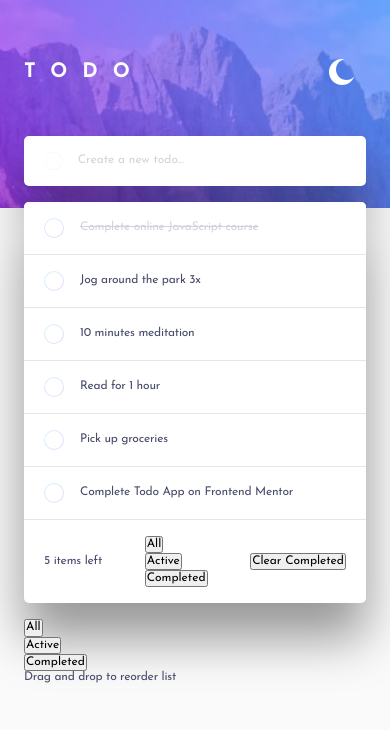
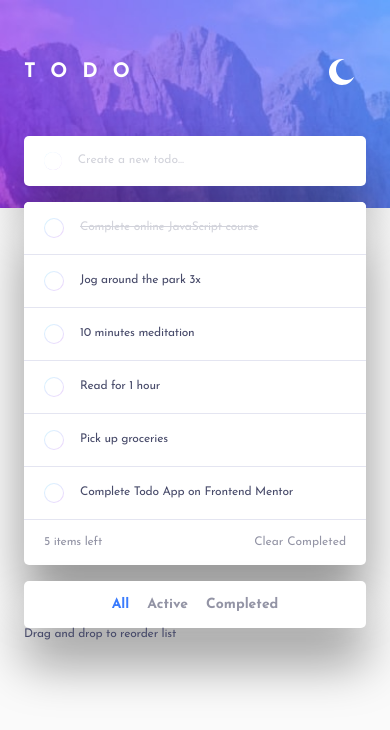
Before and after one commit to karolbanat/fem-todo-app, a website: page index.html in a window 390 px wide. Drawn offline with Linux system fonts and the light colour scheme.

Commit message:
Counter and action buttons

```diff
--- a/index.html
+++ b/index.html
@@ -123,7 +123,8 @@
         </section> <!-- Main todo app list and filters end-->
         <!-- Filters for mobile display -->
         <ul data-screen="mobile" class="filters">
-          <li><button data-filter="all" class="filter-button"><span class="visually-hidden">Show</span> All</button>
+          <li><button data-filter="all" class="filter-button active"><span class="visually-hidden">Show</span>
+              All</button>
           </li>
           <li><button data-filter="active" class="filter-button"><span class="visually-hidden">Show</span>
               Active</button></li>
--- a/src/sass/abstracts/_mixins.scss
+++ b/src/sass/abstracts/_mixins.scss
@@ -37,13 +37,13 @@
 	--bg-todo: var(--clr-neutral-700-dark);
 	--input-placeholder: var(--clr-neutral-300-dark);
 	--input-caret: var(--clr-primary-600-dark);
-	--bg-task-button: linear-gradient(135deg, var(--clr-primary-400-light), var(--clr-primary-500-light));
+	--bg-task-button: linear-gradient(135deg, var(--clr-primary-400-dark), var(--clr-primary-500-dark));
 	--task-border: var(--clr-neutral-600-dark);
 	--task-completed: var(--clr-neutral-500-dark);
 	--todo-counter: var(--clr-neutral-400-dark);
 	--button-text: var(--clr-neutral-400-dark);
 	--button-text-hover: var(--clr-neutral-200-dark);
-	--button-text-active: var(--clr-primary-600-light);
+	--button-text-active: var(--clr-primary-600-dark);
 	--reorder-info: var(--clr-neutral-400-dark);
 	@include mq(medium) {
 		--bg-image: url('../images/bg-desktop-dark.jpg');
--- a/src/sass/abstracts/_variables.scss
+++ b/src/sass/abstracts/_variables.scss
@@ -24,8 +24,8 @@ $themes: (
 	dark: (
 		primary: (
 			400: hsl(192 100% 67%),
-			500: hsl(220 98% 61%),
-			600: hsl(280 87% 65%),
+			500: hsl(280 87% 65%),
+			600: hsl(220 98% 61%),
 		),
 		neutral: (
 			100: hsl(236 33% 92%),
--- /dev/null
+++ b/src/sass/components/_filters.scss
@@ -0,0 +1,25 @@
+@use '../abstracts/mixins' as mxn;
+
+.filters {
+	display: flex;
+	justify-content: center;
+	gap: var(--spacer-rem-300);
+
+	&[data-screen='desktop'] {
+		display: none;
+		@include mxn.mq(medium) {
+			display: flex;
+		}
+	}
+
+	&[data-screen='mobile'] {
+		padding-block: var(--spacer-rem-200);
+		padding-inline: var(--spacer-rem-450);
+		background-color: var(--bg-todo);
+		border-radius: var(--borr-200);
+		box-shadow: var(--shadow);
+		@include mxn.mq(medium) {
+			display: none;
+		}
+	}
+}
--- a/src/sass/components/_index.scss
+++ b/src/sass/components/_index.scss
@@ -1,6 +1,7 @@
+@forward './buttons';
 @forward './app-logo';
-@forward './theme-toggle';
 @forward './todo-form';
 @forward './todo-body';
 @forward './task';
-@forward './check-button';
+@forward './todo-counter';
+@forward './filters';
--- /dev/null
+++ b/src/sass/components/_todo-counter.scss
@@ -0,0 +1,4 @@
+.todo-counter {
+	font-size: var(--fz-200);
+	color: var(--todo-counter);
+}
--- /dev/null
+++ b/src/sass/components/buttons/_clear-button.scss
@@ -0,0 +1,7 @@
+@use './filter-button';
+
+.clear-button {
+	@extend .filter-button;
+	font-size: var(--fz-200);
+	font-weight: var(--fw-400);
+}
--- /dev/null
+++ b/src/sass/components/buttons/_filter-button.scss
@@ -0,0 +1,18 @@
+.filter-button {
+	font-size: var(--fz-button);
+	font-weight: var(--fw-700);
+	color: var(--button-text);
+	background: none;
+	border: none;
+	cursor: pointer;
+	transition: color 0.35s ease;
+
+	&:hover,
+	&:focus {
+		color: var(--button-text-hover);
+	}
+
+	&.active {
+		color: var(--button-text-active);
+	}
+}
--- /dev/null
+++ b/src/sass/components/buttons/_index.scss
@@ -0,0 +1,4 @@
+@forward './theme-toggle';
+@forward './check-button';
+@forward './filter-button';
+@forward './clear-button';
```
Also changed, not shown: dist/css/main.min.css, src/sass/components/buttons/_check-button.scss (renamed from src/sass/components/_check-button.scss), src/sass/components/buttons/_theme-toggle.scss (renamed from src/sass/components/_theme-toggle.scss).
